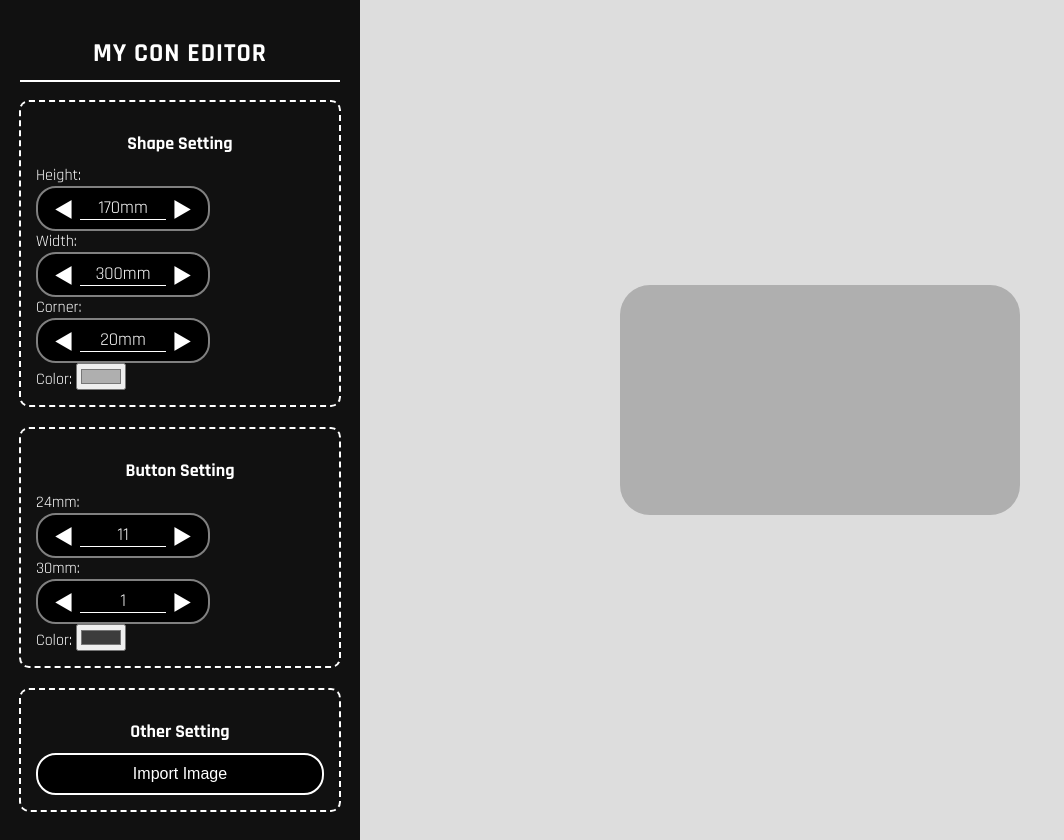
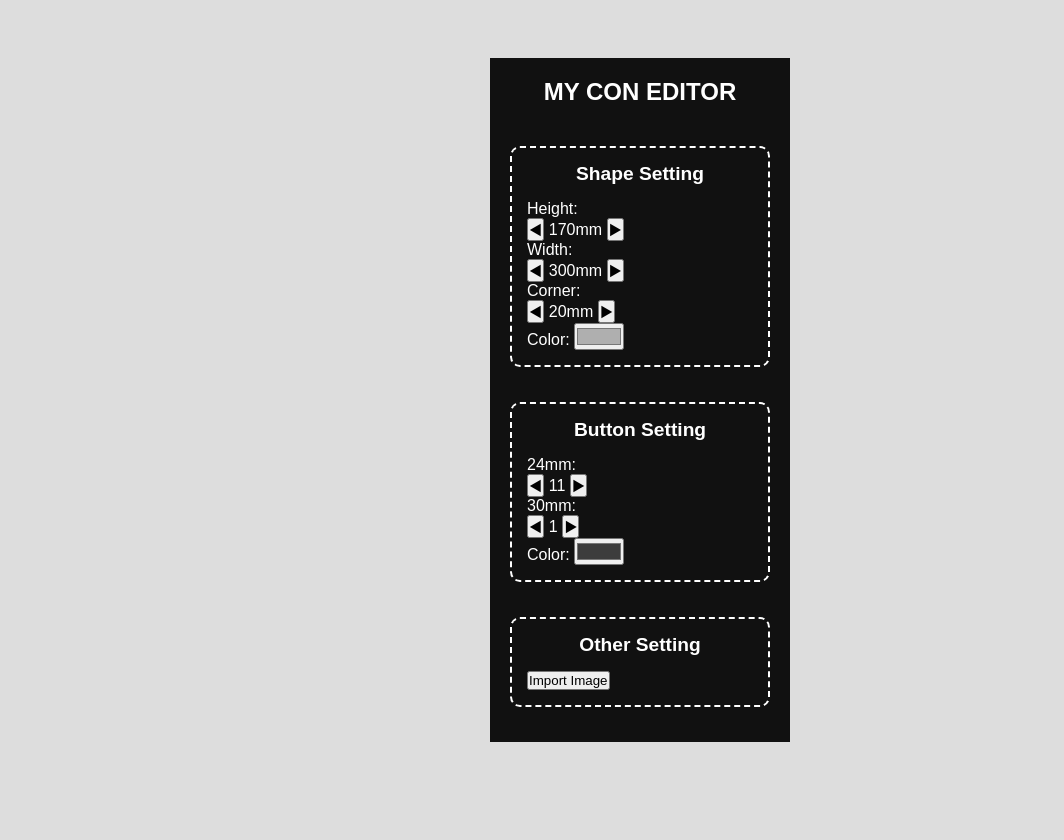
Before and after one commit to SoreiruFactory/MyConEditor, a plain HTML site: page index.html in a window 1280 px wide. Shown: the whole page, without its empty margins (0-1064 px from the left). After the commit the page ends 800 px from the top, so only its background shows below. Drawn offline with Linux system fonts and the light colour scheme.

Commit message:
Update style.css

```diff
--- a/style.css
+++ b/style.css
@@ -1,103 +1,118 @@
-@import url('https://fonts.googleapis.com/css2?family=Rajdhani:wght@300;400;700&display=swap');
+* {
+    margin: 0;
+    padding: 0;
+    box-sizing: border-box;
+    font-family: sans-serif;
+}
 
 body {
-    font-family: 'Rajdhani', sans-serif;
-    margin: 0;
-    display: flex;
     background-color: #ddd;
-}
-
-.sidebar {
-    width: 320px;
-    background: #111;
-    color: white;
-    padding: 20px;
-    height: 100vh;
-    display: flex;
-    flex-direction: column;
-    align-items: center;
-}
-
-h1 {
-    font-size: 26px;
-    text-align: center;
-    letter-spacing: 1px;
-    border-bottom: 2px solid white;
-    padding-bottom: 10px;
-    width: 100%;
-}
-
-.section {
-    width: 90%;
-    margin-bottom: 20px;
-    padding: 15px;
-    border: 2px dashed white;
-    border-radius: 10px;
-}
-
-h2 {
-    font-size: 18px;
-    text-align: center;
-    margin-bottom: 10px;
-}
-
-.input-box {
-    display: flex;
-    align-items: center;
-    justify-content: space-between;
-    width: 150px;
-    padding: 5px 10px;
-    border: 2px solid gray;
-    border-radius: 20px;
-    background: black;
-    color: white;
-    font-size: 18px;
-    cursor: pointer;
-}
-
-.input-box button {
-    background: none;
-    border: none;
-    color: white;
-    font-size: 20px;
-    cursor: pointer;
-}
-
-.input-box span {
-    flex: 1;
-    text-align: center;
-    font-size: 18px;
-    border-bottom: 1px solid white;
-}
-
-.import-btn {
-    width: 100%;
-    padding: 10px;
-    border-radius: 20px;
-    background: black;
-    color: white;
-    font-size: 16px;
-    border: 2px solid white;
-    cursor: pointer;
-}
-
-.editor {
-    flex: 1;
     display: flex;
     justify-content: center;
     align-items: center;
     height: 100vh;
 }
 
-.controller {
-    width: 400px;
-    height: 230px;
-    background-color: #afafaf;
-    border-radius: 30px;
-    position: relative;
+.container {
+    display: flex;
+    width: 90%;
+    max-width: 1200px;
 }
 
-.button {
-    position: absolute;
+/* 左側のサイドバー */
+.sidebar {
+    background: #111;
+    color: white;
+    padding: 20px;
+    width: 300px;
+    display: flex;
+    flex-direction: column;
+    gap: 20px;
+}
+
+h1 {
+    font-size: 1.5em;
+    text-align: center;
+    margin-bottom: 20px;
+}
+
+.section {
+    border: 2px dashed white;
+    padding: 15px;
+    border-radius: 10px;
+    margin-bottom: 15px;
+}
+
+h2 {
+    font-size: 1.2em;
+    margin-bottom: 15px;
+    text-align: center;
+}
+
+/* スライダー風のボタンデザイン */
+.setting-control {
+    display: flex;
+    align-items: center;
+    justify-content: space-between;
+    background: #222;
+    border-radius: 20px;
+    padding: 5px 10px;
+    color: white;
+    margin-bottom: 10px;
+}
+
+.setting-control input {
+    background: transparent;
+    border: none;
+    color: white;
+    text-align: center;
+    width: 60px;
+}
+
+.setting-control button {
+    background: #444;
+    color: white;
+    border: none;
+    padding: 5px 10px;
     border-radius: 50%;
+    cursor: pointer;
 }
+
+.setting-control button:hover {
+    background: #666;
+}
+
+/* カラー選択 */
+.color-picker {
+    display: flex;
+    align-items: center;
+    justify-content: space-between;
+    background: #444;
+    border-radius: 20px;
+    padding: 5px 10px;
+}
+
+.color-picker input {
+    border: none;
+    width: 80px;
+    text-align: center;
+    background: transparent;
+    color: white;
+}
+
+/* ボタン */
+button.import {
+    width: 100%;
+    padding: 10px;
+    background: transparent;
+    color: white;
+    border: 2px solid white;
+    border-radius: 20px;
+    cursor: pointer;
+    text-align: center;
+}
+
+button.import:hover {
+    background: white;
+    color: black;
+}
```
